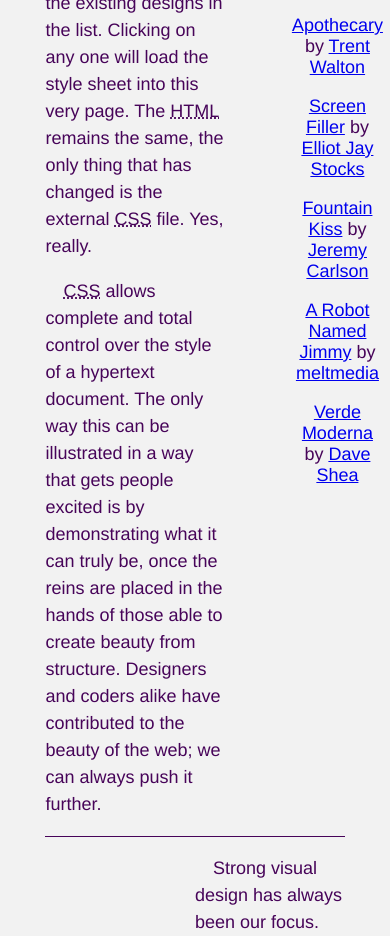
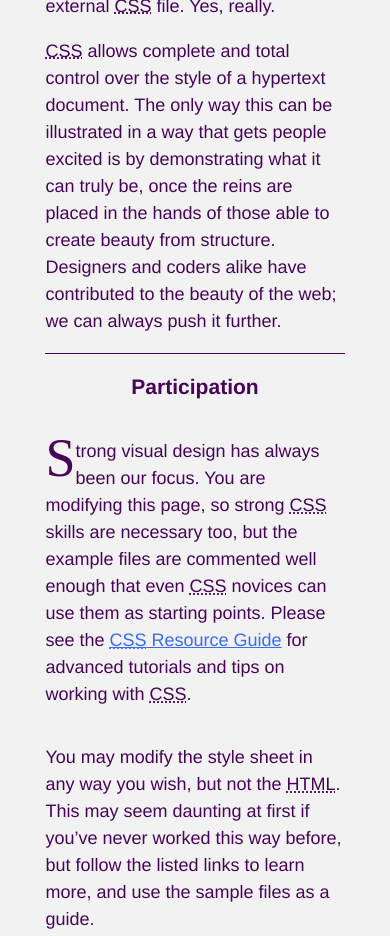
Before and after one commit to wdkalmeida/ExerciciosWEB, a plain HTML site: page Aula - Css Zen Garden/index.html in a window 390 px wide. Shown: the part 874-1810 px from the top of the page. Drawn offline with Linux system fonts and the light colour scheme.

Commit message:
Implantação de novas customização
Implantação de pseudoclasses
media query

```diff
--- a/Aula - Css Zen Garden/Style.css
+++ b/Aula - Css Zen Garden/Style.css
@@ -2,11 +2,37 @@
 /* Color Theme Swatches in Hex */
 /*
 .principal { color: #470459; }
-.destaque { color: #F2CB57; }
+.UI/UX-Design,-Mobile-App-Design-3-hex { color: #F2CB57; }
 .UI/UX-Design,-Mobile-App-Design-2-hex { color: #8538A6; }
-.UI/UX-Design,-Mobile-App-Design-3-hex { color: #7386BF; }
+.destaque { color: #7386BF; }
 .background { color: #F2F2F2; }
 */
+
+
+html {
+    background: #F2F2F2;
+    color: #470459;
+
+    font-size: 18px;
+    font-family: Helvetica, sans-serif;
+
+}
+
+p {
+    text-indent: 1em;
+}
+
+h1, h2, h3 {
+    text-align: center;
+}
+
+h1 {font-size: 1.8rem;}
+h2 {font-size: 1.4rem;}
+he {font-size: 1.2rem;}
+
+.summary {text-align: right;}
+.main p {line-height: 1.5;}
+abbr {font-variant: small-caps;}
 
 
 aside ul {
@@ -28,9 +54,9 @@ aside ul li {
     padding-right: 2%;
 }
 
-#design-selection {
+.design-selection {
     position: absolute;
-    top:530px;
+    top:480px;
     left: 62%;
     padding-left: 1%;
     padding-right: 1%;
@@ -81,6 +107,31 @@ aside ul li {
     align-self: center;
 }
 
+.main p:first-of-type:first-letter {
+    font-size: 3em;
+    font-family: 'Times New Roman', Times, serif;
+    float:left;
+    line-height: 75%;
+}
+
+a {
+    color: #386BF7;
+}
+
+a:hover {
+    color: #F2CB57;
+}
+
+.design-selection li {
+    border-top: #470459 solid 1px;
+    padding-top: 5px;
+}
+
+.design-selection li:last-of-type {
+    border-bottom: #470459 solid 1px;
+    padding-bottom: 5px;
+}
+
 .page-wrapper {
     width: 80%;
     max-width: 1280px;
@@ -109,27 +160,49 @@ aside ul li {
     margin-right: 1em;
 }
 
-html {
-    background: #F2F2F2;
-    color: #470459;
+/* modificação de media querie para telas mobile*/
 
-    font-size: 18px;
-    font-family: Helvetica, sans-serif;
+@media screen and (max-width: 768px) {
+  .design-selection {
+    position: static;
+    width: 100%;
+  }
+  .explanation {
+    border-right: none;
+    width: 100%;
+  }
 
+  .zen-intro {
+    height: auto;
+  }
+
+  .participation {
+    flex-direction: column;
+  }
+
+    p {
+        text-indent: 0;
+    };
 }
 
-p {
-    text-indent: 1em;
+/* modificação de media querie para tela de impressão*/
+
+@media print {
+    html {
+            font-family: 'Times New Roman', Times, serif;
+    }
+
+    #zen-intro header {
+        background-color: #F2F2F2;
+        color: #470459;
+    }
+
+    .design-selection {
+        position: static;
+        width: 100%;
+      }
+      .explanation {
+        border-right: none;
+        width: 100%;
+      }
 }
-
-h1, h2, h3 {
-    text-align: center;
-}
-
-h1 {font-size: 1.8rem;}
-h2 {font-size: 1.4rem;}
-he {font-size: 1.2rem;}
-
-.summary {text-align: right;}
-.main p {line-height: 1.5;}
-abbr {font-variant: small-caps;}
--- a/Aula - Css Zen Garden/index.html
+++ b/Aula - Css Zen Garden/index.html
@@ -3,6 +3,7 @@
 <head>
 	<meta charset="utf-8">
 	<title>CSS Zen Garden: The Beauty of CSS Design</title>
+	<meta name="viewport" content="initial-scale=1.o,width=device-width"/>
 
 	<link href="style.css" rel="stylesheet"/>
 
```
